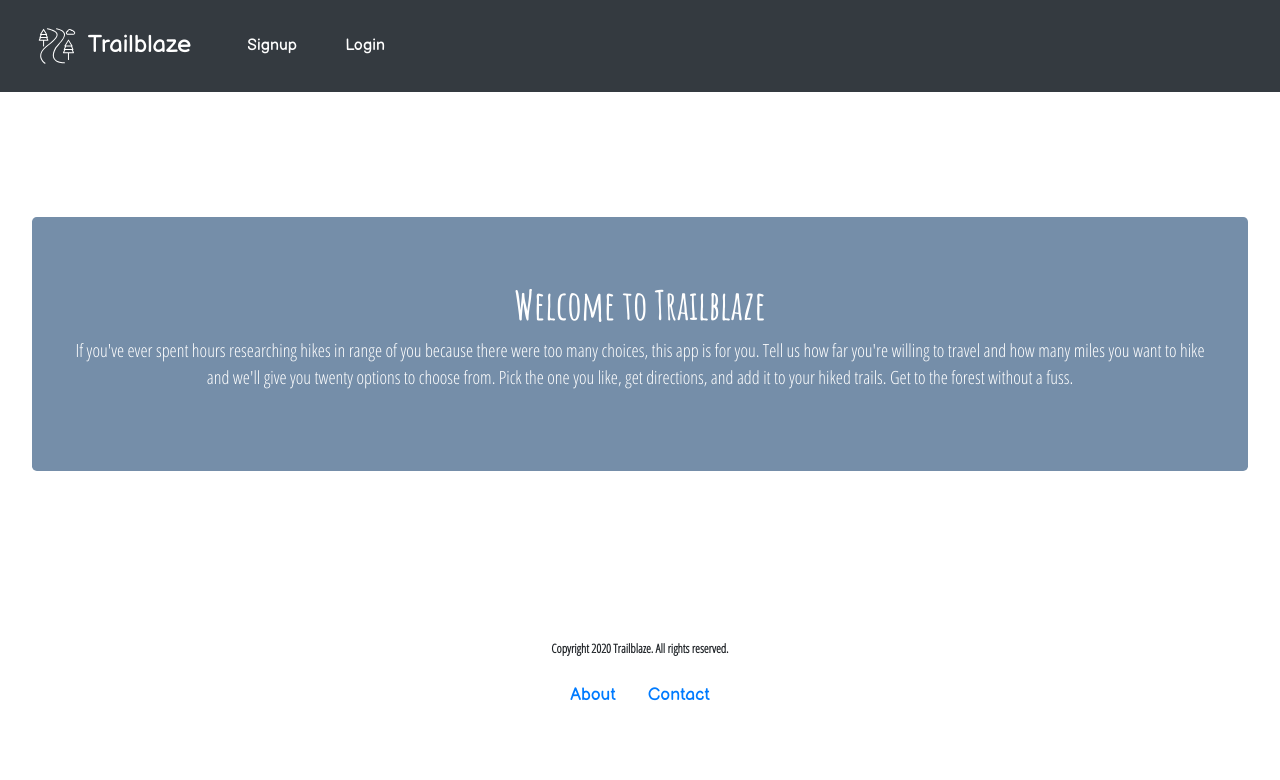
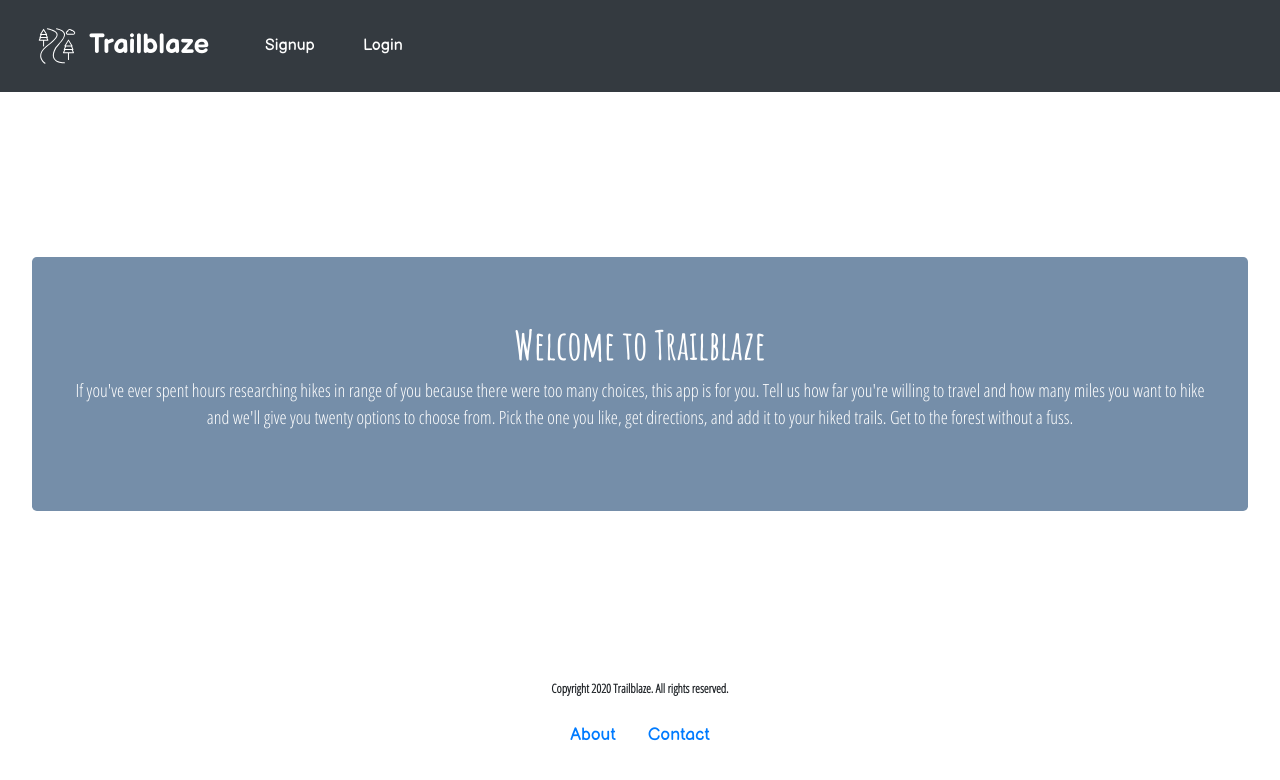
Before and after one commit to smitham50/trailblaze-frontend, a React (Create React App) app: page /trails in a window 1280 px wide. Shown: the top 780 px of the page. Built offline with nearby package versions, Linux system fonts and the light colour scheme.

Commit message:
change navbar font weight and size and adjust body position

```diff
--- a/src/App.css
+++ b/src/App.css
@@ -15,7 +15,7 @@
 
 .App-header {
   background-color: #ffffff21;
-  margin-top: 10vh;
+  margin-top: 15vh;
   padding: 4vh;
   min-height: 70vh;
   display: flex;
--- a/src/Stylesheets/Navbar.css
+++ b/src/Stylesheets/Navbar.css
@@ -14,7 +14,8 @@ nav img {
 }
 
 .navbar-brand {
-    font-size: 1.5em;
+    font-size: 1.7em;
+    font-weight: 700;
 }
 
 .mr-auto a {
```
